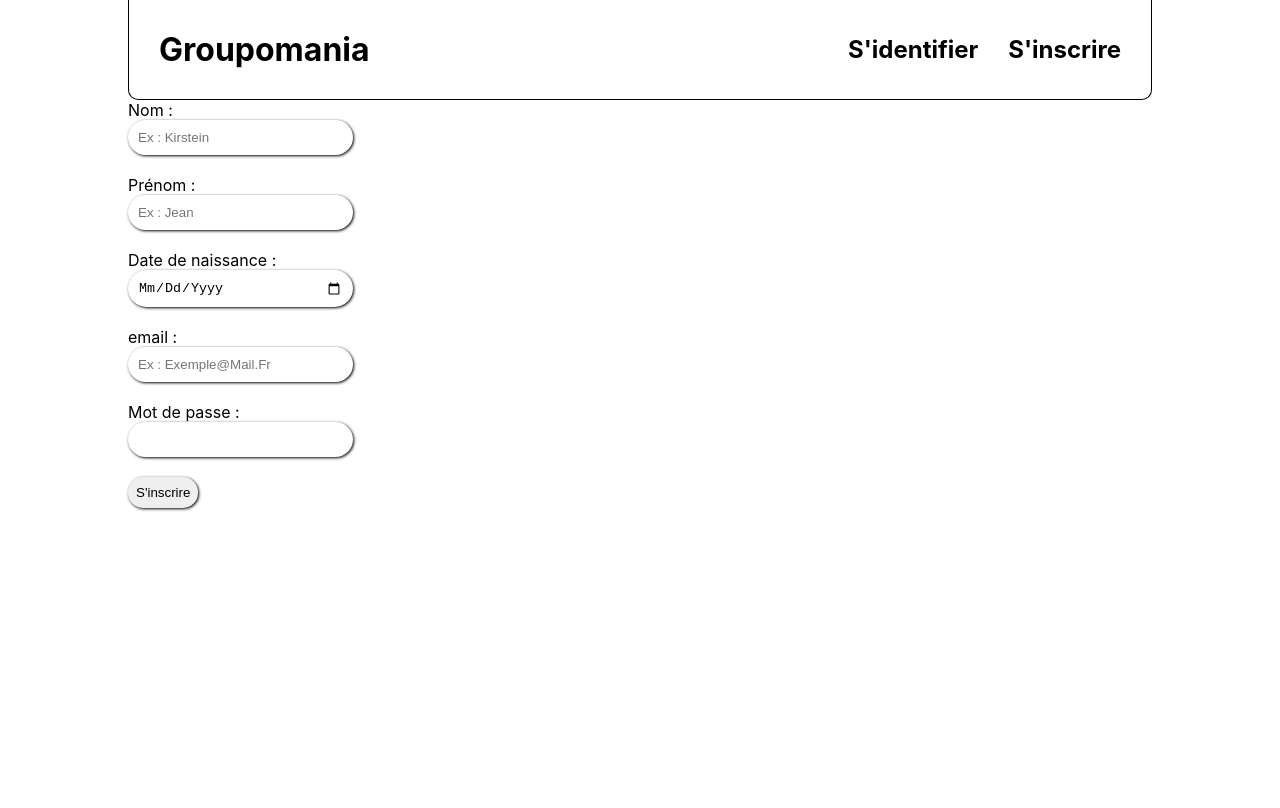
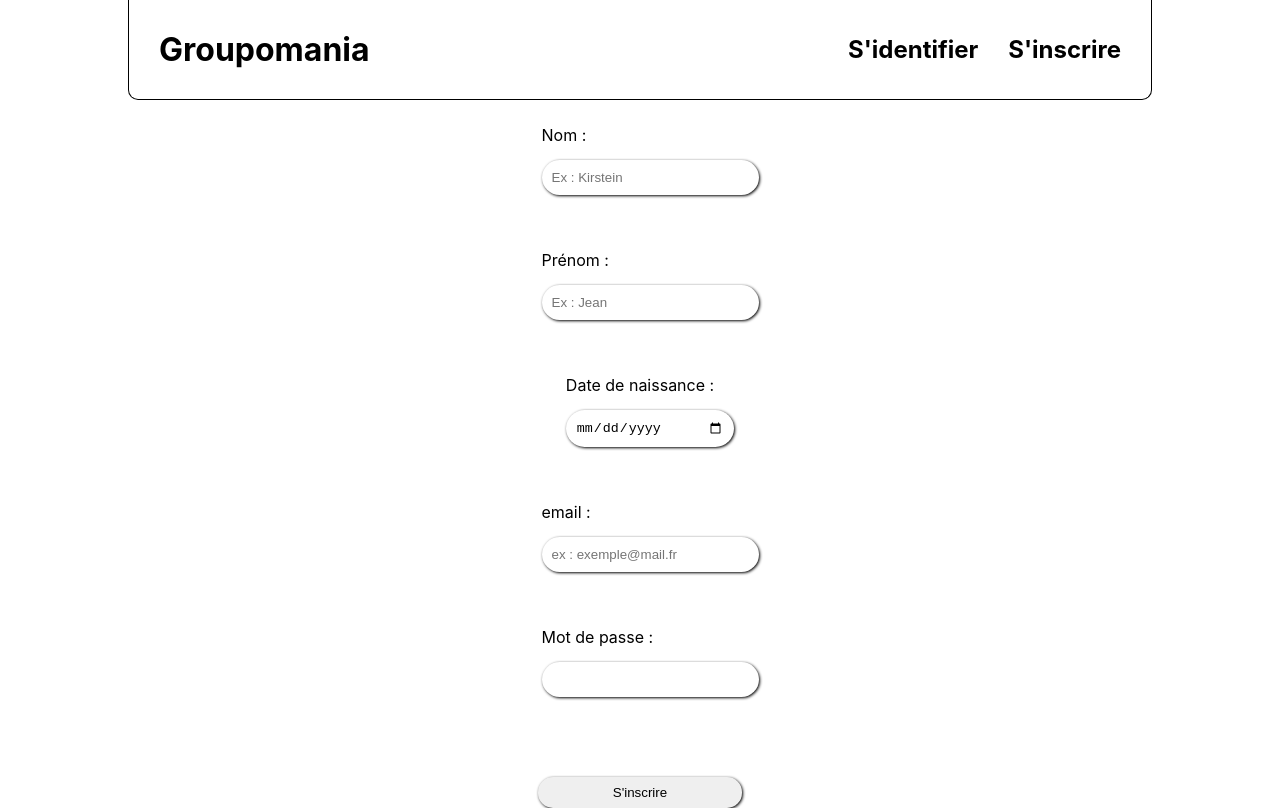
Before and after one commit to chrisnaf92i/ChristopherNafrere_7_08082021, a React (Create React App) app in the folder front-end/: page / in a window 1280 px wide. Built offline with nearby package versions, Linux system fonts and the light colour scheme.

Commit message:
centrage des inputs

```diff
--- a/front-end/src/App.css
+++ b/front-end/src/App.css
@@ -7,6 +7,7 @@
 {
 
   margin:auto;
+  margin-bottom:25px;
   padding:15px;
 
   border-left:1px solid black;
@@ -32,9 +33,5 @@
 .Nav-right h2
 {
   margin: 0 15px;
+  cursor:pointer;
 }
-
-nav h2:hover
-{
-  border-bottom:3px solid black;
-}
--- a/front-end/src/components/auth/login/Login.js
+++ b/front-end/src/components/auth/login/Login.js
@@ -4,15 +4,19 @@ import "./login.css"
 export default class Login extends Component {
     render() {
         return (
+            <div  style={{display:"flex", flexDirection:"column", alignItems:"center"}}>
                 <div>
                     <label for="email">Email :</label>
                     <br/>
                     <input type="email" id="email"/>
+                </div>
                 <br/>
                 <br/>
+                <div>
                     <label for="password">Mot de passe : </label>
                     <br/>
                     <input type="password" id="password"/>
+                </div>
                 <br/>
                 <br/>
                 <button className="btn-connexion">Se connecter</button>
--- a/front-end/src/components/auth/login/login.css
+++ b/front-end/src/components/auth/login/login.css
@@ -1,12 +1,16 @@
+label
+{
+}
 input{
-    width:20%;
+    width:100%;
     padding:10px;
     border-radius: 25px;
     border:none;
     box-shadow: 1px 1px 3px black;
     text-transform: capitalize;
+    margin:15px 0;
 }
-input[type=email]
+input[type=email], input[type=date], input[type=password]
 {
     text-transform: none;
 }
@@ -14,9 +18,12 @@ input[type=email]
 
 button
 {
+
+    margin-top:25px;
     box-shadow: 1px 1px 3px black;
     border:none;
     border-radius:15px;
-    padding:8px
+    padding:8px;
+    width:20%;
 
 }
--- a/front-end/src/components/auth/signup/Signup.js
+++ b/front-end/src/components/auth/signup/Signup.js
@@ -4,39 +4,49 @@ import "./signup.css"
 export default class Signup extends Component {
     render() {
         return (
-            <div style={{margin:"auto"}}>
+            <div style={{display:"flex", flexDirection:"column", alignItems:"center"}}>
+                <div>
                     <label htmlFor="name">Nom :</label>
                     <br/>
                     <input type="text" id="name"  placeholder="ex : kirstein"/>
+                </div>
 
                 <br/>
                 <br/>
 
+                <div>
                     <label htmlFor="first-name">Prénom :</label>
                     <br/>
                     <input type="text" id="first-name" placeholder="ex : jean"/>
+                </div>
 
                 <br/>
                 <br/>
 
+                <div>
                     <label htmlFor="birthday">Date de naissance :</label>
                     <br/>
                     <input type="date" id="birthday"/>
+                </div>
 
                 <br/>
                 <br/>
 
+                <div>
                     <label htmlFor="email">email :</label>
                     <br/>
-                <input type="text" id="email" placeholder="ex : exemple@mail.fr"/>
+                    <input type="email" id="email" placeholder="ex : exemple@mail.fr"/>
+                </div>
 
                 <br/>
                 <br/>
 
 
+                <div>
                     <label htmlFor="password">Mot de passe :</label>
                     <br/>
-                <input type="password" id="password" placeholder=""/>
+                    <input type="password" id="password"/>
+                </div>
 
                 <br/>
                 <br/>
```
Lines whose indentation alone changed are shown as unchanged.
